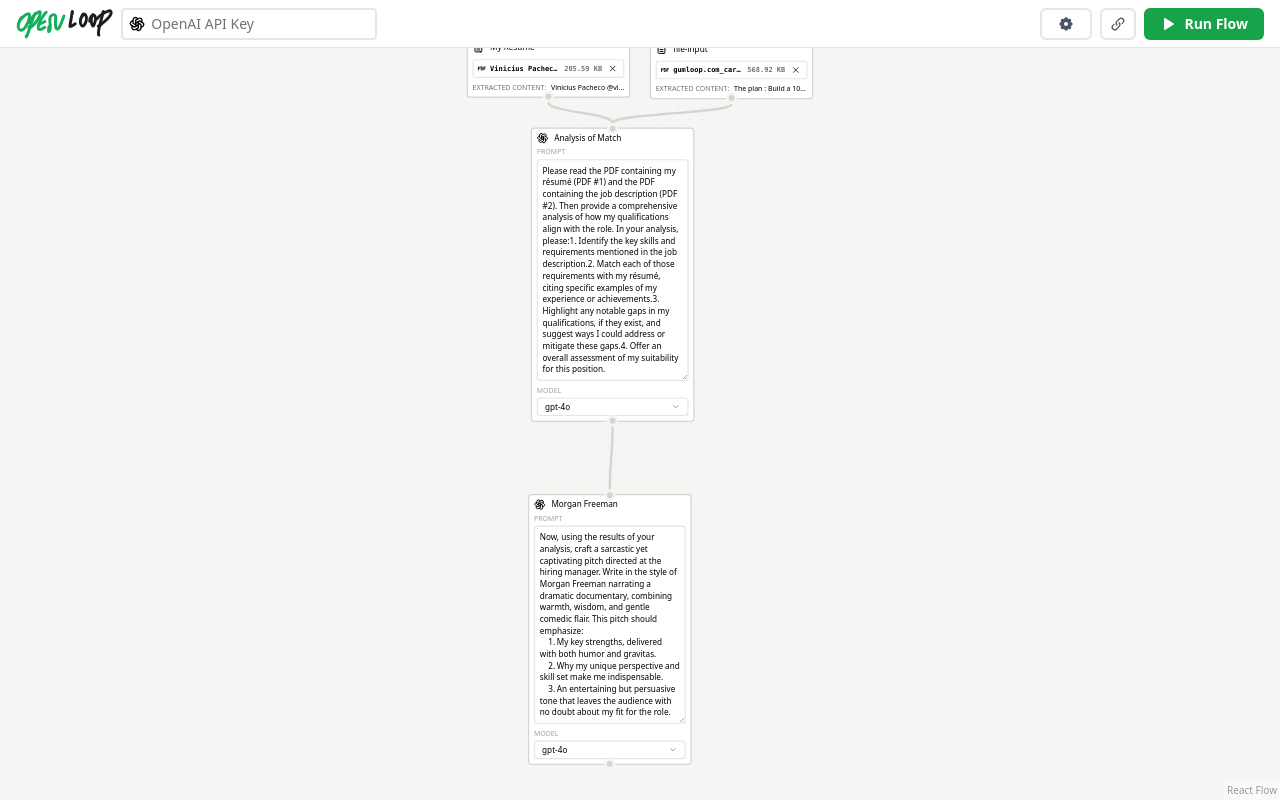
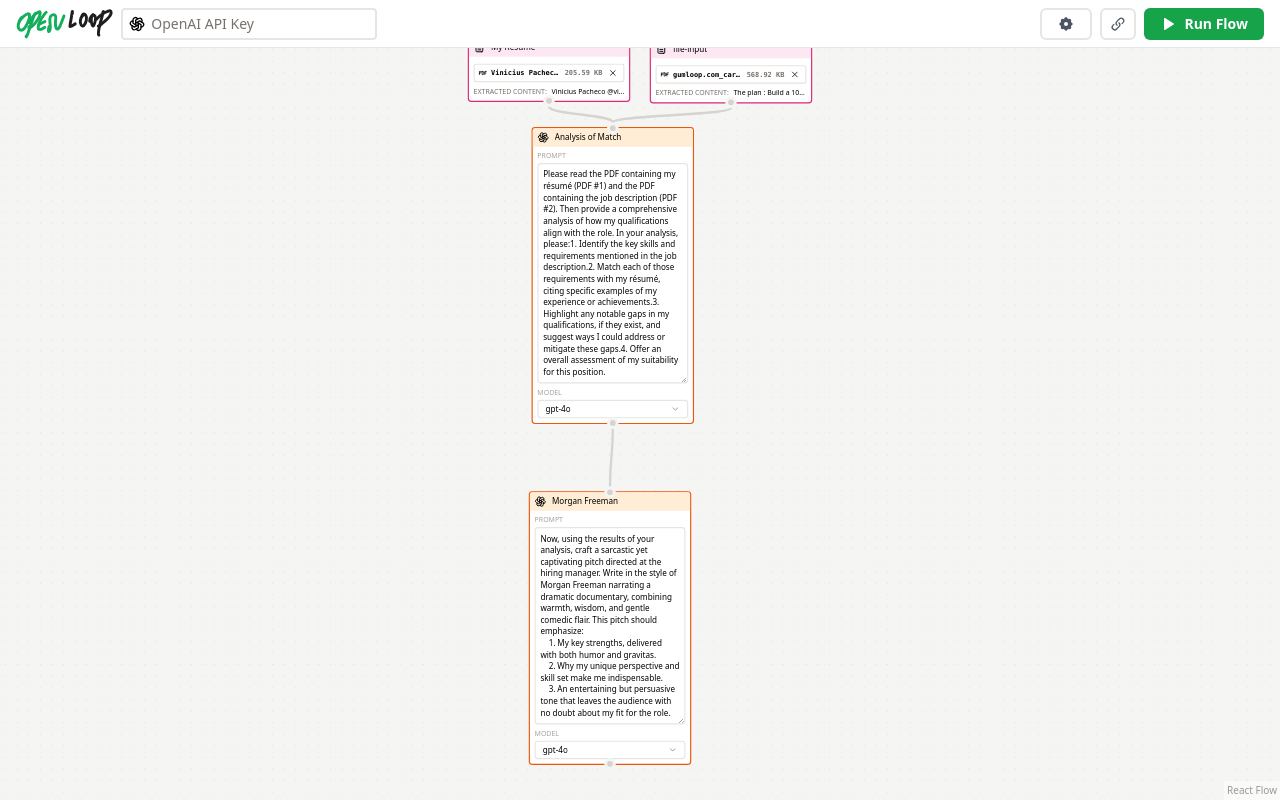
Before and after one commit to vinpac/openloop, a React (Vite) app: page / in a window 1280 px wide. Built offline with nearby package versions, Linux system fonts and the light colour scheme.

Commit message:
chore: add colors

```diff
--- a/src/components/root-node.tsx
+++ b/src/components/root-node.tsx
@@ -16,6 +16,12 @@
 
 const NodeFormTypes = {
   "file-input": FileInputNodeForm,
+};
+
+const cxByNodeType = {
+  extract: "border-green-600 [&_[data-header]]:bg-green-100",
+  "file-input": "border-pink-600 [&_[data-header]]:bg-pink-100",
+  llm: "border-orange-600 [&_[data-header]]:bg-orange-100",
 };
 
 export const RootNode = (node: AppNode) => {
@@ -41,7 +47,7 @@
   return (
     <ContextMenu>
       <ContextMenuTrigger
-        className={`bg-white relative data-[state=open]:ring-2 data-[state=open]:ring-stone-950 data-[state=open]:border-stone-950 w-[280px] cursor-default block rounded-md border-2 border-stone-300 transition-opacity duration-75 group-[&.dragging_*]/node:!cursor-grabbing ${
+        className={`bg-white relative data-[state=open]:ring-2 data-[state=open]:ring-stone-950 data-[state=open]:border-stone-950 w-[280px] cursor-default block rounded-md border-2 transition-opacity duration-75 group-[&.dragging_*]/node:!cursor-grabbing ${
           isRunning
             ? "animate-border-path !border-0 !p-0.5 ring-inset ring-4 ring-green-200"
             : executionState?.error
@@ -49,17 +55,24 @@
             : executionState?.finishedAt
             ? "!border-0 p-0.5 ring-inset ring-4 duration-200 transition-all ring-green-500"
             : ""
+        } ${
+          cxByNodeType[node.type as keyof typeof cxByNodeType] ||
+          "border-stone-300"
         }`}
       >
         {node.type !== "file-input" && (
           <Handle position={Position.Top} type="target" />
         )}
         <Handle position={Position.Bottom} type="source" />
-        <header className="flex items-center cursor-grab gap-1 text-sm font-medium px-2 py-1.5">
+        <header
+          data-header
+          className="flex items-center rounded-t mb-2 cursor-grab gap-1 text-sm font-medium px-2 py-1.5"
+        >
           <NodeIcon node={node} className="w-5 h-5 flex-shrink-0" />
           <input
             value={label}
-            className="w-full bg-transparent focus:bg-stone-100 focus:outline-none rounded focus:ring-2 px-1.5 focus:ring-stone-100"
+            className="w-full bg-transparent focus:bg-black/10 focus:outline-none rounded focus:ring-2 px-1.5 focus:ring-black/10"
+            placeholder="Untitled"
             onChange={(e) => {
               setLabel(e.target.value);
               syncLabel(e.target.value);
--- a/src/index.css
+++ b/src/index.css
@@ -97,7 +97,7 @@
 }
 
 .react-flow__connectionline path {
-  @apply stroke-green-500;
+  @apply stroke-stone-950;
 }
 
 .react-flow__handle {
```
